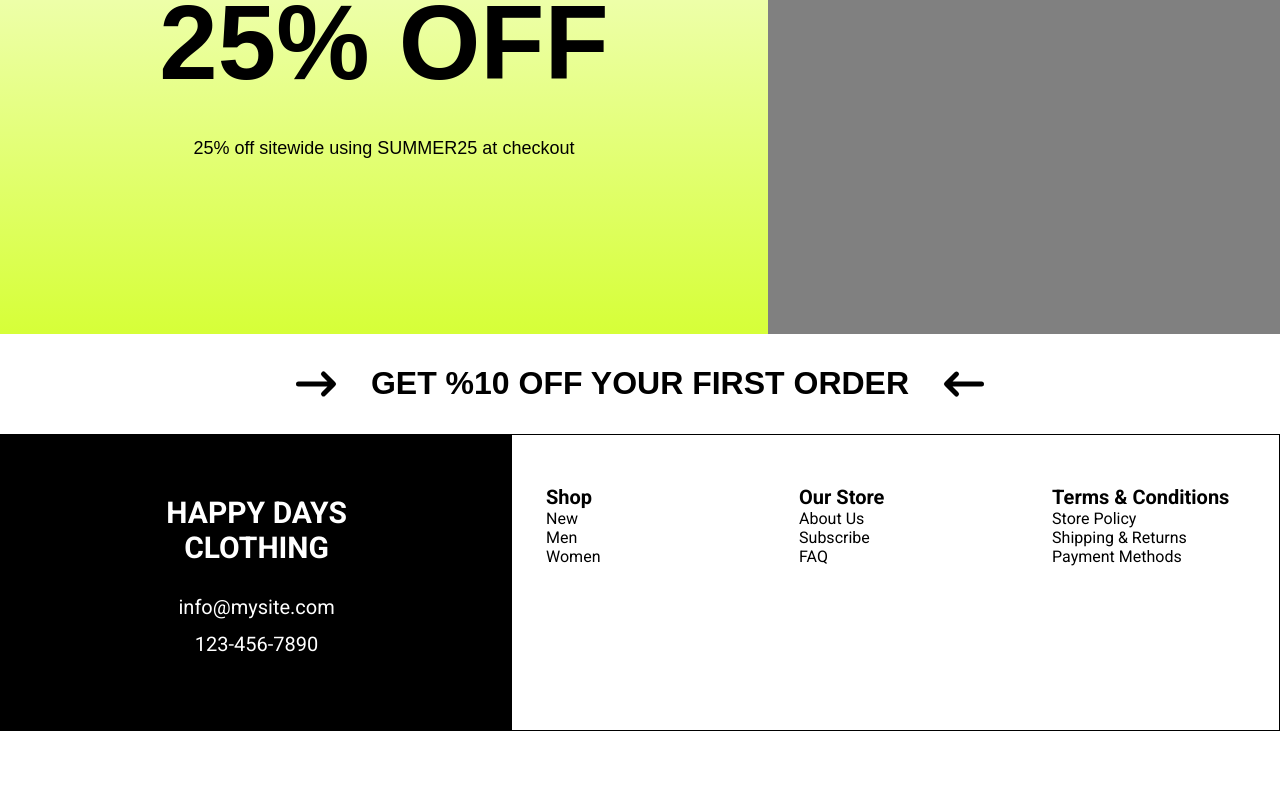
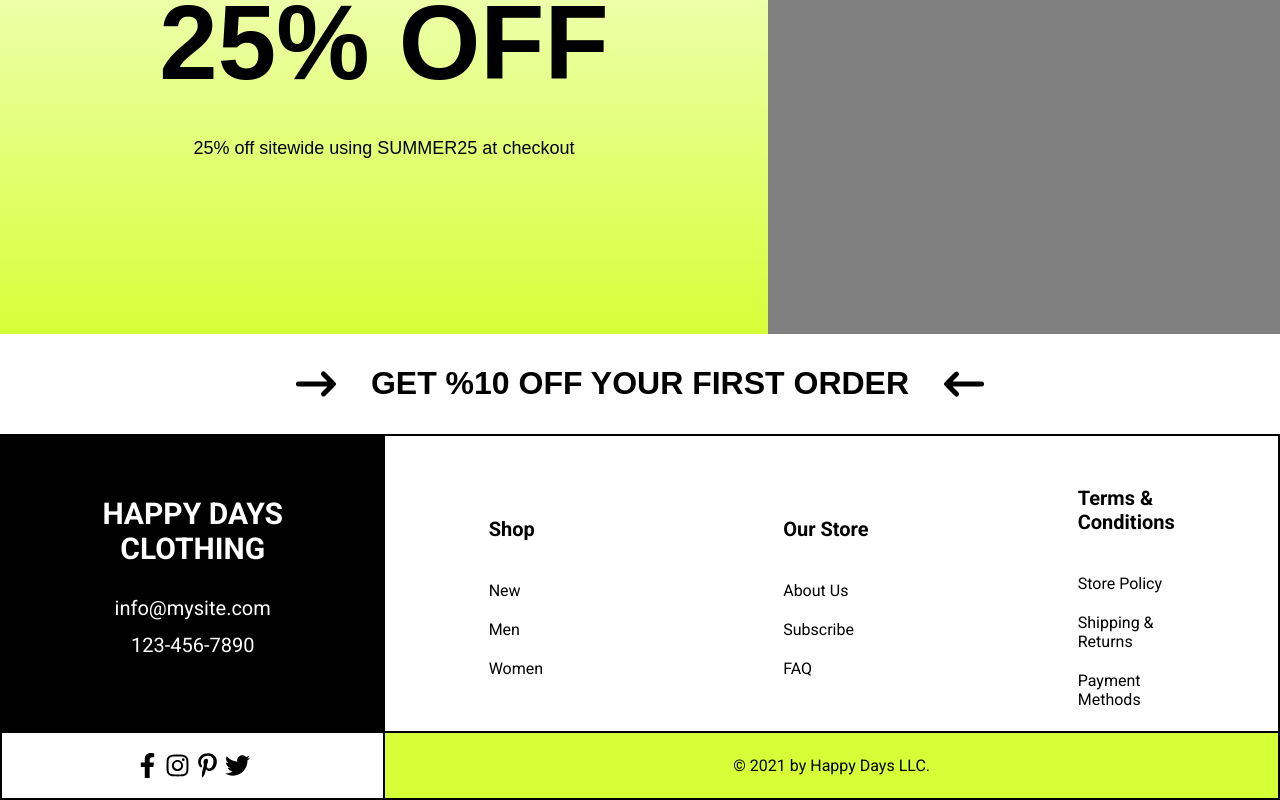
Before and after one commit to dmuraco3/next-shopping, a Next.js app: page / in a window 1280 px wide. Shown: the part 1378-2178 px from the top of the page. Before the commit the page ends 2109 px from the top, so only its background shows below. Built offline with nearby package versions, Linux system fonts and the light colour scheme; no server answers; the database is empty.

Commit message:
footer complete, working on men shopping page

```diff
--- a/components/Footer/footer.module.scss
+++ b/components/Footer/footer.module.scss
@@ -1,5 +1,5 @@
 @import url('https://fonts.googleapis.com/css2?family=Roboto:wght@100;300;400;500;700;900&display=swap');
-
+$secondary-color: #D6FF38;
 .footer {
   font-family: 'Roboto', sans-serif;
   display: flex;
@@ -10,11 +10,13 @@
     flex-wrap: wrap;
     flex: 0 1 100%;
     .topLeft {
-      flex: 0 1 40%;
+      flex: 0 1 30%;
       display: flex;
       justify-content: center;
       align-items: center;
       background-color: black;
+      border: 1px solid black;
+
       .siteInfo {
         margin: 60px 0px;
         color: white;
@@ -47,7 +49,9 @@
       }
     }
     .topRight {
-      flex: 0 1 60%;
+      flex: 0 1 70%;
+      border: 1px solid black;
+
       .Navigation {
         margin-top: 50px;
         display: flex;
@@ -55,7 +59,7 @@
         align-items: center;
         .NavigationContainer {
           flex: 0 1 33%;
-          padding: 0px 30px;
+          padding: 0px 100px;
           display: flex;
           justify-content: center;
           align-items: center;
@@ -65,9 +69,11 @@
             display: block;
             font-size: 20px;
             font-weight: 600;
+            margin-bottom: 30px;
           }
           .NavigationComponent {
             flex: 0 1 100%;
+            margin: 10px 0px;
 
             display: block;
 
@@ -79,5 +85,32 @@
   }
   .bottom {
     flex: 0 1 100%;
+    display: flex;
+    flex-wrap: wrap;
+    .bottomLeft {
+      flex: 0 1 30%;
+      display: flex;
+      justify-content: center;
+      align-items: center;
+      border: 1px solid black;
+      .socials {
+        margin: 20px 0px;
+        flex: 0 1 30%;
+        display: flex;
+        justify-content: space-between;
+      }
+    }
+    .bottomRight {
+      flex: 0 1 70%;
+      background-color: $secondary-color;
+      border: 1px solid black;
+      display: flex;
+      justify-content: center;
+      align-items: center;
+
+      .copyright {
+        text-align: center;
+      }
+    }
   }
 }
--- a/components/Footer/index.js
+++ b/components/Footer/index.js
@@ -1,4 +1,7 @@
 import styles from "./footer.module.scss";
+
+import {FaFacebookF, FaInstagram, FaPinterestP, FaTwitter} from 'react-icons/fa'
+
 
 export default function Footer() {
   return (
@@ -44,7 +47,22 @@ export default function Footer() {
           </div>
         </div>
       </div>
-      <div className={styles.bottom}></div>
+      <div className={styles.bottom}>
+        <div className={styles.bottomLeft}>
+          <div className={styles.socials}>
+            <FaFacebookF className={styles.socialIcon} size={25} />
+            <FaInstagram className={styles.socialIcon} size={25} />
+            <FaPinterestP className={styles.socialIcon} size={25} />
+            <FaTwitter className={styles.socialIcon} size={25} />
+          </div>
+        </div>
+        <div className={styles.bottomRight}>
+          <div className={styles.copyright}>
+
+            <span className={styles.copyrightText}>© 2021 by Happy Days LLC.</span>
+          </div>
+        </div>
+      </div>
     </footer>
   );
 }
--- a/components/navbar/index.js
+++ b/components/navbar/index.js
@@ -78,7 +78,7 @@ export default function Navbar() {
 
 
 
-          <div className={`${styles.NavLink} ${styles.UserActions}`}>
+          <div className={` ${styles.UserActions}`}>
             <div className={styles.User}>
               <FaUserCircle size={30} />
               {!session && <span className={styles.UserDo} onClick={() => console.log(session)}>Log In</span>}
--- a/components/navbar/navbar.module.scss
+++ b/components/navbar/navbar.module.scss
@@ -69,10 +69,18 @@ $secondary-color: #D6FF38;
             }
         }
         .UserActions {
-            display: flex;
+
+            position: relative;
             flex-wrap: wrap;
             padding: 0px 10px;
-            position: relative;
+            display: flex;
+            justify-content: center;
+            align-items: center;
+            flex: 0 1 15%;
+            border: 1px solid black;
+            background: none;
+            font-size: 26px;
+            font-weight: 400;
             .User {
                 flex: 0 1 50%;
                 display: flex;
--- a/pages/api/products/men/index.js
+++ b/pages/api/products/men/index.js
@@ -3,15 +3,14 @@ import { PrismaClient } from "@prisma/client";
 const Client = new PrismaClient();
 
 export default async function handler(req, res) {
-  const manlyClothes = await Client.product.findMany({
+  const reqqe = req.query
+  const clothes = await Client.product.findMany({
+    take: parseInt(reqqe.pageLength, 10),
+    skip: parseInt(reqqe.pointer, 10),
     where: {
-      visibility: "VISIBLE",
-
-      category: {
-        name: "shirts"
-      }
+      gender: "MALE"
     }
-  });
-  console.log(manlyClothes);
-  res.status(200).json(manlyClothes);
+  })
+  console.log(reqqe);
+  res.status(200).json(clothes);
 }
```
Also changed, not shown: pages/men/index.js (+35 -67 lines), pages/men/men.module.scss (added, +28 -0 lines), pages/men/shirts.js (added, +7 -0 lines).
